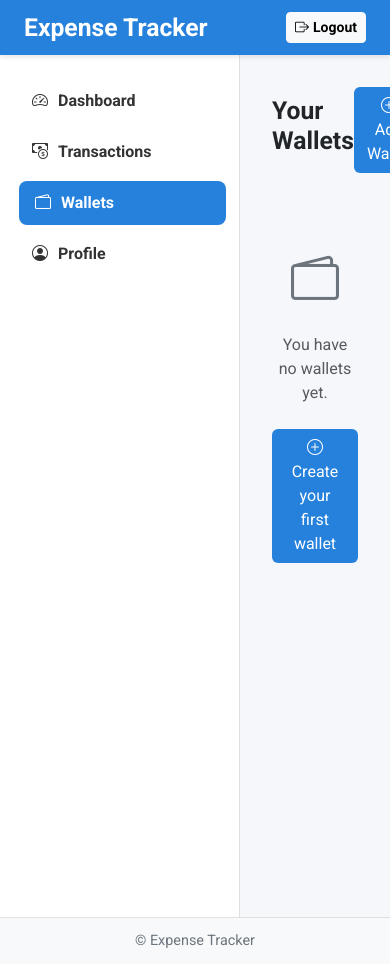
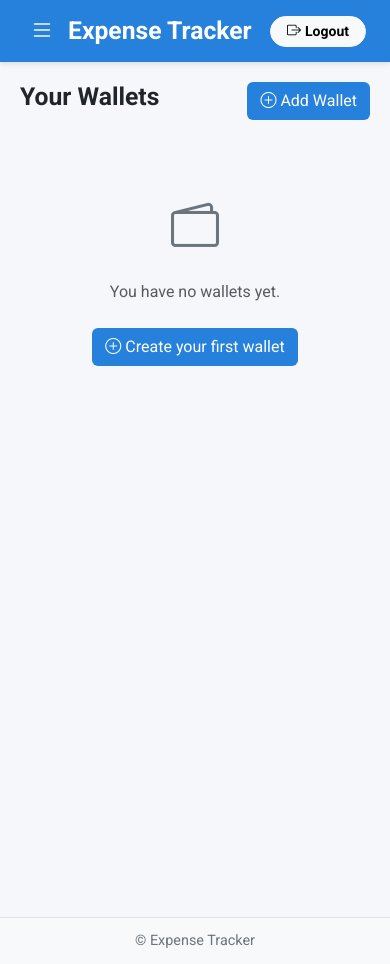
Before and after one commit to Ahmedarain111/ExpenseTracker, a Django app: page /expenses/accounts/ in a window 390 px wide. Run offline with Django 5.2, Linux system fonts and the light colour scheme; the visitor is signed in with stand-in values (Sample User, id 1); data comes from the database, SQL or seed files in the repository; data that the repository does not hold is empty; some libraries are stand-ins or nearby versions.

Commit message:
Change logout button

```diff
--- a/templates/base.html
+++ b/templates/base.html
@@ -8,12 +8,11 @@
 
     <link rel="stylesheet" href="{% static 'css/bootstrap.min.css' %}">
     <link rel="stylesheet" href="https://cdn.jsdelivr.net/npm/bootstrap-icons@1.11.3/font/bootstrap-icons.min.css">
+    <link rel="icon" type="image/png" href="{% static 'images/favicon.png' %}">
+    <link href="https://fonts.googleapis.com/css2?family=Poppins:wght@400;500;600&family=Roboto:wght@400;500;700&display=swap" rel="stylesheet">
 
-    <link rel="icon" type="image/png" href="{% static 'images/favicon.png' %}">
+    {% block styles %}{% endblock styles %}
 
-    <link href="https://fonts.googleapis.com/css2?family=Poppins:ital,wght@0,100;0,200;0,300;0,400;0,500;0,600;0,700;0,800;0,900;1,100;1,200;1,300;1,400;1,500;1,600;1,700;1,800;1,900&family=Roboto:ital,wght@0,100;0,300;0,400;0,500;0,700;0,900;1,100;1,300;1,400;1,500;1,700;1,900&display=swap" rel="stylesheet">
-    {% block styles %}
-    {% endblock styles %}
     <style>
         :root {
             --primary-color: #2581dc;
@@ -29,6 +28,7 @@
             font-family: Roboto, "Segoe UI", sans-serif;
         }
 
+        /* --- Header --- */
         header {
             background: var(--primary-color);
             color: #fff;
@@ -47,12 +47,23 @@
             margin: 0;
         }
 
+        /* Mobile menu button */
+        .menu-toggle {
+            background: none;
+            border: none;
+            color: #fff;
+            font-size: 1.5rem;
+            display: none;
+        }
+
+        /* --- Layout --- */
         .layout {
             display: flex;
             flex: 1;
             min-height: 0;
         }
 
+        /* --- Sidebar --- */
         aside {
             width: 240px;
             background: #fff;
@@ -60,6 +71,7 @@
             padding: 1.25rem 1rem;
             display: flex;
             flex-direction: column;
+            transition: transform 0.3s ease;
         }
 
         aside a {
@@ -87,12 +99,14 @@
             transform: translateX(3px);
         }
 
+        /* --- Main content --- */
         main {
             flex: 1;
             padding: 2rem;
             overflow-y: auto;
         }
 
+        /* --- Footer --- */
         footer {
             background-color: #f8f9fa;
             text-align: center;
@@ -101,21 +115,50 @@
             color: #6c757d;
             border-top: 1px solid #e0e0e0;
         }
+
+        /* --- Responsive --- */
+        @media (max-width: 992px) {
+            aside {
+                position: fixed;
+                left: 0;
+                top: 60px;
+                height: 100%;
+                width: 220px;
+                background: #fff;
+                border-right: 1px solid #ddd;
+                transform: translateX(-100%);
+                z-index: 999;
+            }
+
+            aside.show {
+                transform: translateX(0);
+            }
+
+            .menu-toggle {
+                display: block;
+            }
+
+            main {
+                padding: 1.25rem;
+            }
+        }
     </style>
-
 </head>
 
 <body>
     <header>
-        <h2>Expense Tracker</h2>
-        <a href="{% url 'accounts:logout' %}" class="btn btn-light btn-sm d-flex align-items-center gap-1">
-            <i class="bi bi-box-arrow-right"></i>
-            <span><strong>Logout</strong></span>
-        </a>
+        <div class="d-flex align-items-center gap-2">
+            <button class="menu-toggle" id="menuToggle"><i class="bi bi-list"></i></button>
+            <h2>Expense Tracker</h2>
+        </div>
+        <a href="{% url 'accounts:logout' %}" class="btn btn-light btn-sm d-flex align-items-center gap-1 px-3 rounded-pill">
+        <i class="bi bi-box-arrow-right text-black"></i>
+        <span class="text-black"><strong>Logout</strong></span>
+    </a>
     </header>
 
     <div class="layout">
-        <aside>
+        <aside id="sidebar">
             <a href="{% url 'expenses:dashboard' %}" class="fw-bold {% if request.resolver_match.url_name == 'dashboard' %}active{% endif %}">
                 <i class="bi bi-speedometer2"></i> Dashboard
             </a>
@@ -139,5 +182,14 @@
     <footer>
         &copy; Expense Tracker
     </footer>
+
+    <script>
+        const menuToggle = document.getElementById('menuToggle');
+        const sidebar = document.getElementById('sidebar');
+
+        menuToggle.addEventListener('click', () => {
+            sidebar.classList.toggle('show');
+        });
+    </script>
 </body>
 </html>
```
